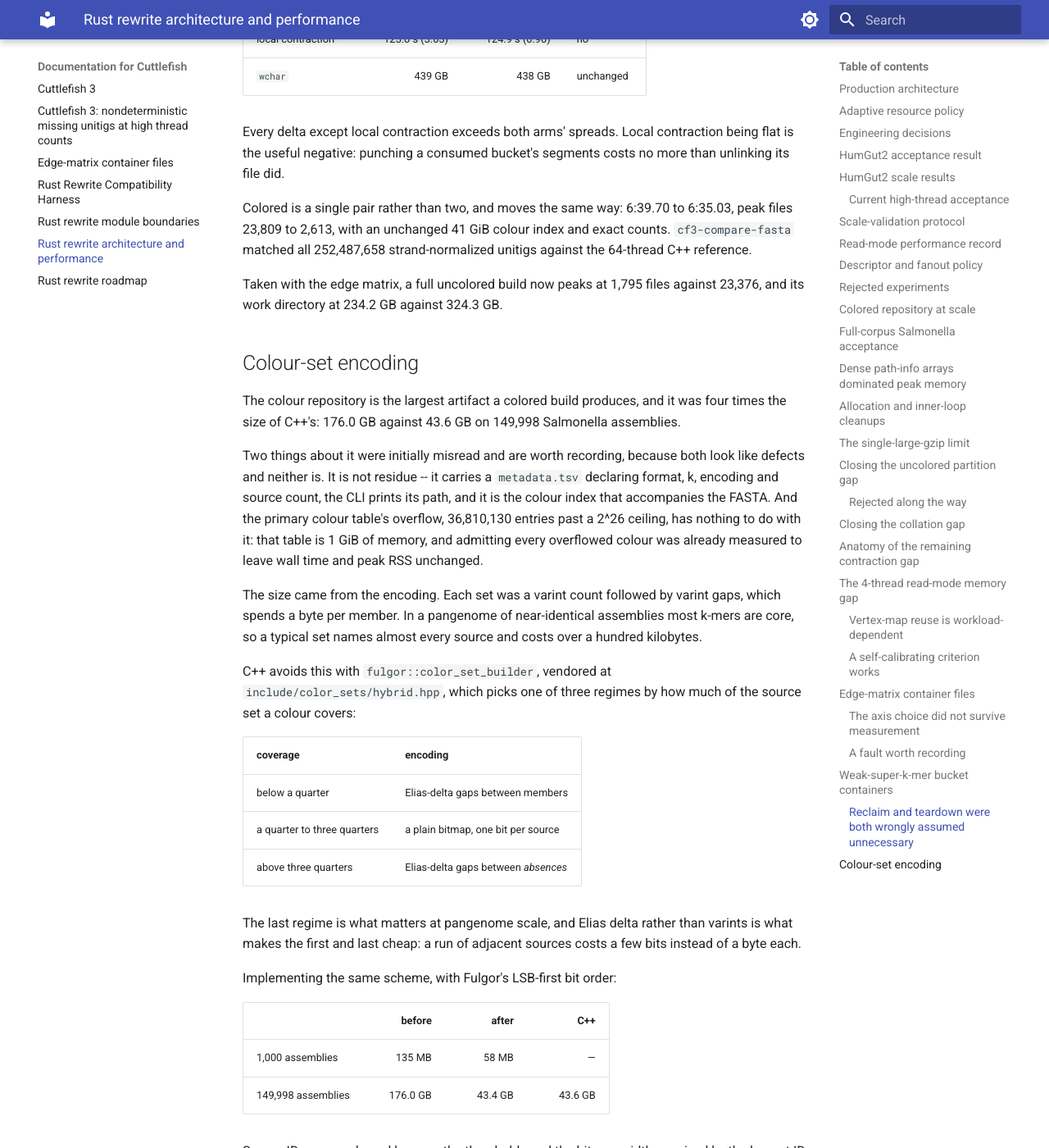
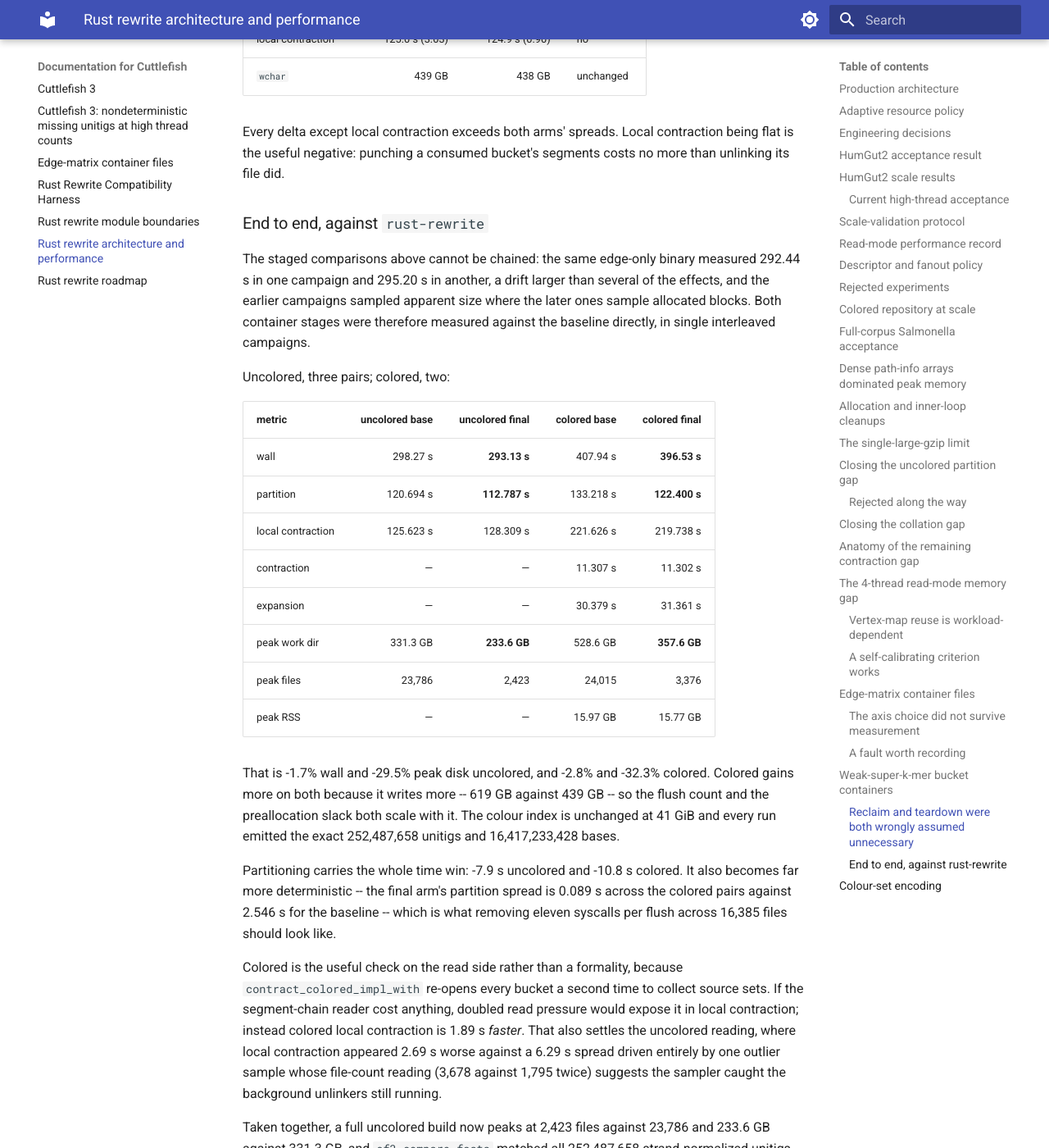
Before and after one commit to COMBINE-lab/cuttlefish, an MkDocs documentation site: the page built from docs/rust-rewrite-performance.md, in a window 1280 px wide and 1400 px high, scrolled down 31623 px. Shown: the whole window at 82% size. Built offline with MkDocs 1.6.1 and Material for MkDocs 9.7.7, drawn with Linux system fonts in a browser that asks for light colours; some of the changed text lies outside the part shown.

Commit message:
Record the end-to-end container measurements for both modes
The staged comparisons could not be chained -- the same edge-only binary
drifted 2.76 s between campaigns, and the earlier ones sampled apparent size
where the later ones sample allocated blocks -- so both stages were measured
against rust-rewrite directly, uncolored over three interleaved pairs and
colored over two.

Uncolored: wall 298.27 -> 293.13 s, partition 120.694 -> 112.787 s, peak work
directory 331.3 -> 233.6 GB. Colored: wall 407.94 -> 396.53 s, partition
133.218 -> 122.400 s, peak work directory 528.6 -> 357.6 GB. Colored gains
more on both because it writes 619 GB against 439 GB, so the flush count and
the preallocation slack scale with it.

Colored is the read-side check rather than a formality: it re-opens every
bucket a second time to collect source sets, so doubled read pressure would
expose a slow segment-chain reader in local contraction. It is 1.89 s faster
instead, which also settles the uncolored reading where that phase looked
2.69 s worse against a 6.29 s spread from a single outlier.

Counts exact throughout and the colour index is unchanged at 41 GiB.

Co-Authored-By: Claude Opus 5 <noreply@anthropic.com>
Claude-Session: https://claude.ai/code/session_019pPeNngiuUSmkd9dBuU1A9

```diff
--- a/docs/rust-rewrite-performance.md
+++ b/docs/rust-rewrite-performance.md
@@ -1294,13 +1294,50 @@ Every delta except local contraction exceeds both arms' spreads. Local
 contraction being flat is the useful negative: punching a consumed bucket's
 segments costs no more than unlinking its file did.
 
-Colored is a single pair rather than two, and moves the same way: 6:39.70 to
-6:35.03, peak files 23,809 to 2,613, with an unchanged 41 GiB colour index and
-exact counts. `cf3-compare-fasta` matched all 252,487,658 strand-normalized
-unitigs against the 64-thread C++ reference.
+### End to end, against `rust-rewrite`
 
-Taken with the edge matrix, a full uncolored build now peaks at 1,795 files
-against 23,376, and its work directory at 234.2 GB against 324.3 GB.
+The staged comparisons above cannot be chained: the same edge-only binary
+measured 292.44 s in one campaign and 295.20 s in another, a drift larger than
+several of the effects, and the earlier campaigns sampled apparent size where
+the later ones sample allocated blocks. Both container stages were therefore
+measured against the baseline directly, in single interleaved campaigns.
+
+Uncolored, three pairs; colored, two:
+
+| metric | uncolored base | uncolored final | colored base | colored final |
+| --- | ---: | ---: | ---: | ---: |
+| wall | 298.27 s | **293.13 s** | 407.94 s | **396.53 s** |
+| partition | 120.694 s | **112.787 s** | 133.218 s | **122.400 s** |
+| local contraction | 125.623 s | 128.309 s | 221.626 s | 219.738 s |
+| contraction | — | — | 11.307 s | 11.302 s |
+| expansion | — | — | 30.379 s | 31.361 s |
+| peak work dir | 331.3 GB | **233.6 GB** | 528.6 GB | **357.6 GB** |
+| peak files | 23,786 | 2,423 | 24,015 | 3,376 |
+| peak RSS | — | — | 15.97 GB | 15.77 GB |
+
+That is -1.7% wall and -29.5% peak disk uncolored, and -2.8% and -32.3%
+colored. Colored gains more on both because it writes more -- 619 GB against
+439 GB -- so the flush count and the preallocation slack both scale with it.
+The colour index is unchanged at 41 GiB and every run emitted the exact
+252,487,658 unitigs and 16,417,233,428 bases.
+
+Partitioning carries the whole time win: -7.9 s uncolored and -10.8 s colored.
+It also becomes far more deterministic -- the final arm's partition spread is
+0.089 s across the colored pairs against 2.546 s for the baseline -- which is
+what removing eleven syscalls per flush across 16,385 files should look like.
+
+Colored is the useful check on the read side rather than a formality, because
+`contract_colored_impl_with` re-opens every bucket a second time to collect
+source sets. If the segment-chain reader cost anything, doubled read pressure
+would expose it in local contraction; instead colored local contraction is
+1.89 s *faster*. That also settles the uncolored reading, where local
+contraction appeared 2.69 s worse against a 6.29 s spread driven entirely by
+one outlier sample whose file-count reading (3,678 against 1,795 twice)
+suggests the sampler caught the background unlinkers still running.
+
+Taken together, a full uncolored build now peaks at 2,423 files against 23,786
+and 233.6 GB against 331.3 GB, and `cf3-compare-fasta` matched all 252,487,658
+strand-normalized unitigs against the 64-thread C++ reference.
 
 ## Colour-set encoding
 
```
